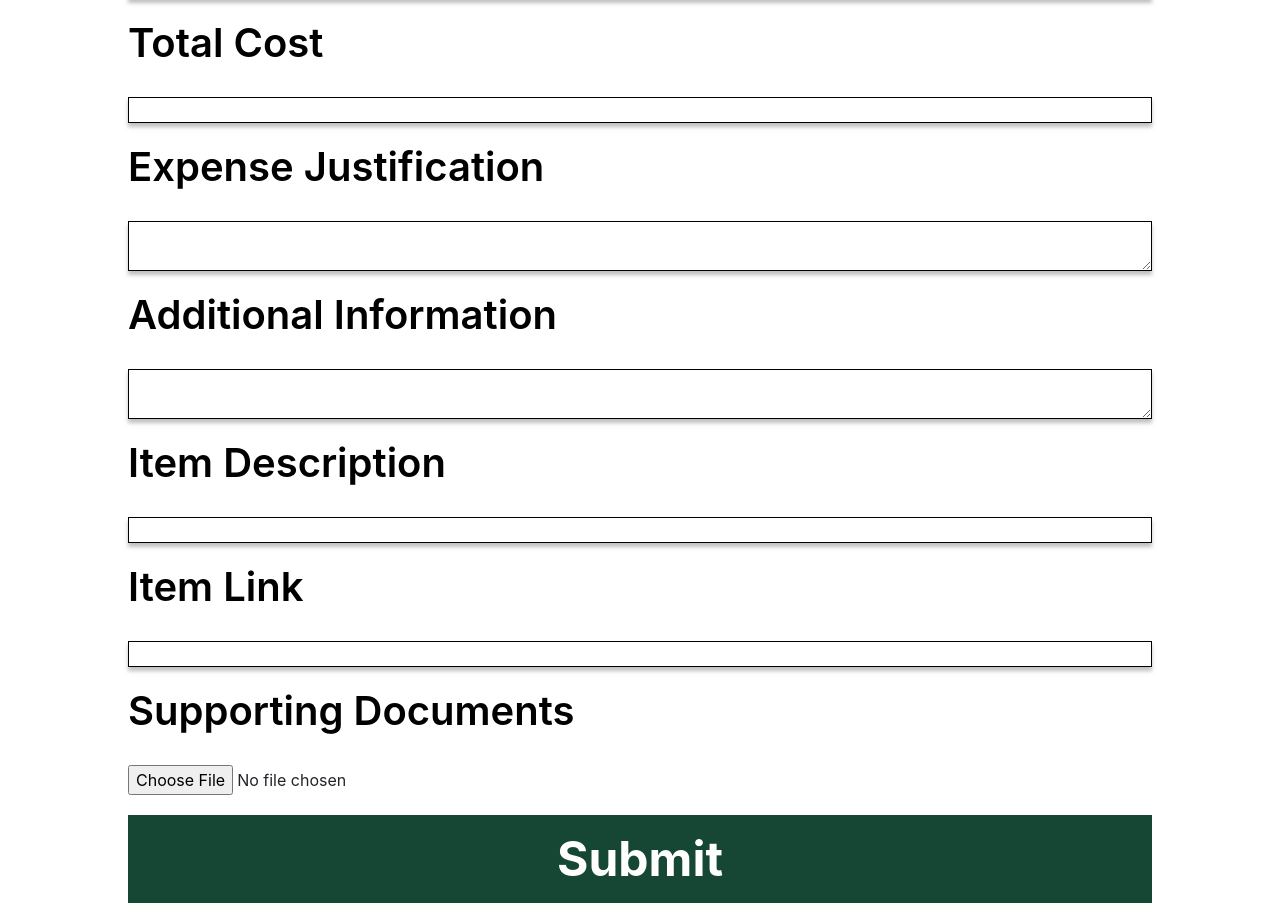
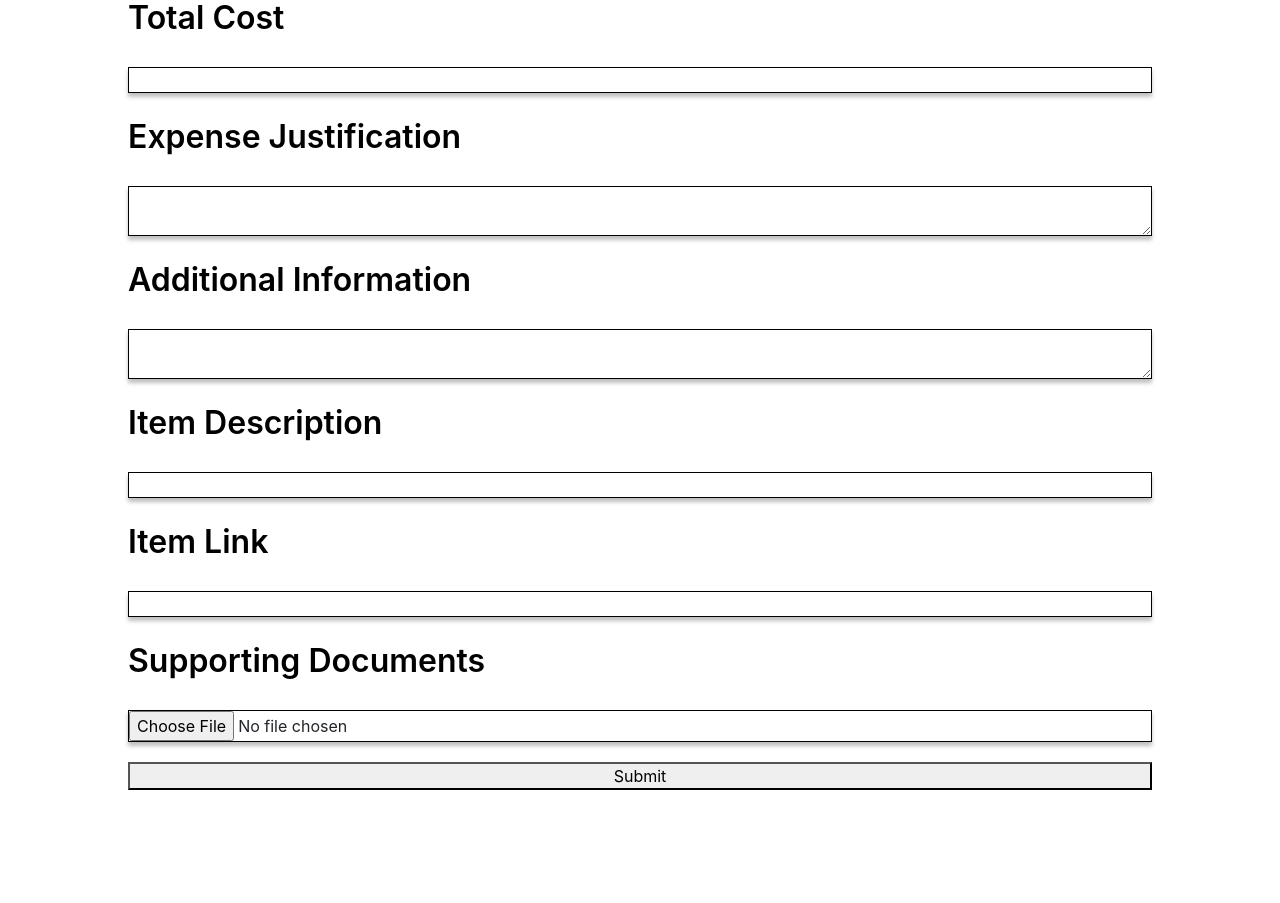
Before and after one commit to UTDallasEPICS/UTDesign-Procurement, a Next.js app in the folder procurement-manager/: page /orders/studentrequest in a window 1280 px wide. Shown: the part 786-1689 px from the top of the page. After the commit the page ends 1576 px from the top, so only its background shows below. Built offline with nearby package versions, Linux system fonts and the light colour scheme.

Commit message:
more changes to request form

```diff
--- a/procurement-manager/styles/request.module.css
+++ b/procurement-manager/styles/request.module.css
@@ -61,11 +61,11 @@
 .supportingDocs {
   font-family: 'Inter';
   font-weight: 600;
-  font-size: 40px;
+  font-size: 32px;
   line-height: 48px;
   text-align: left;
   color: #000000;
-  margin-bottom: 10px;
+  margin-bottom: 5px;
 }
 
 .vendorField,
@@ -77,22 +77,10 @@
 .partnumField,
 .quantityField,
 .unitcostField,
-.totalcostField {
+.totalcostField,
+.supportingdocsField {
   box-sizing: border-box;
   background: #FFFFFF;
   border: 1.5px solid #000000;
   box-shadow: 0px 4px 4px rgba(0, 0, 0, 0.25);
 }
-
-.submitButton {
-  font-family: 'Inter', sans-serif;
-  font-weight: 700;
-  font-size: 48px;
-  line-height: 58px;
-  background-color: #154734;
-  color: #FFFFFF;
-  border: none;
-  cursor: pointer;
-  width: 100%;
-  padding: 15px 0;
-}
```
